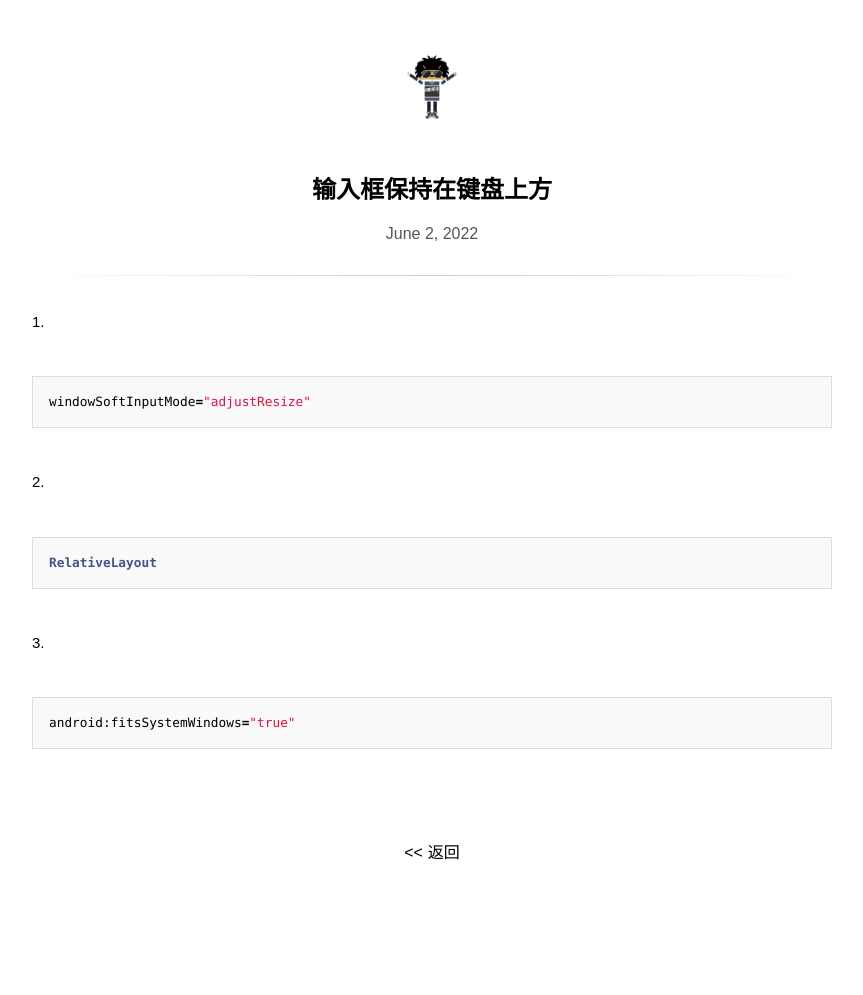
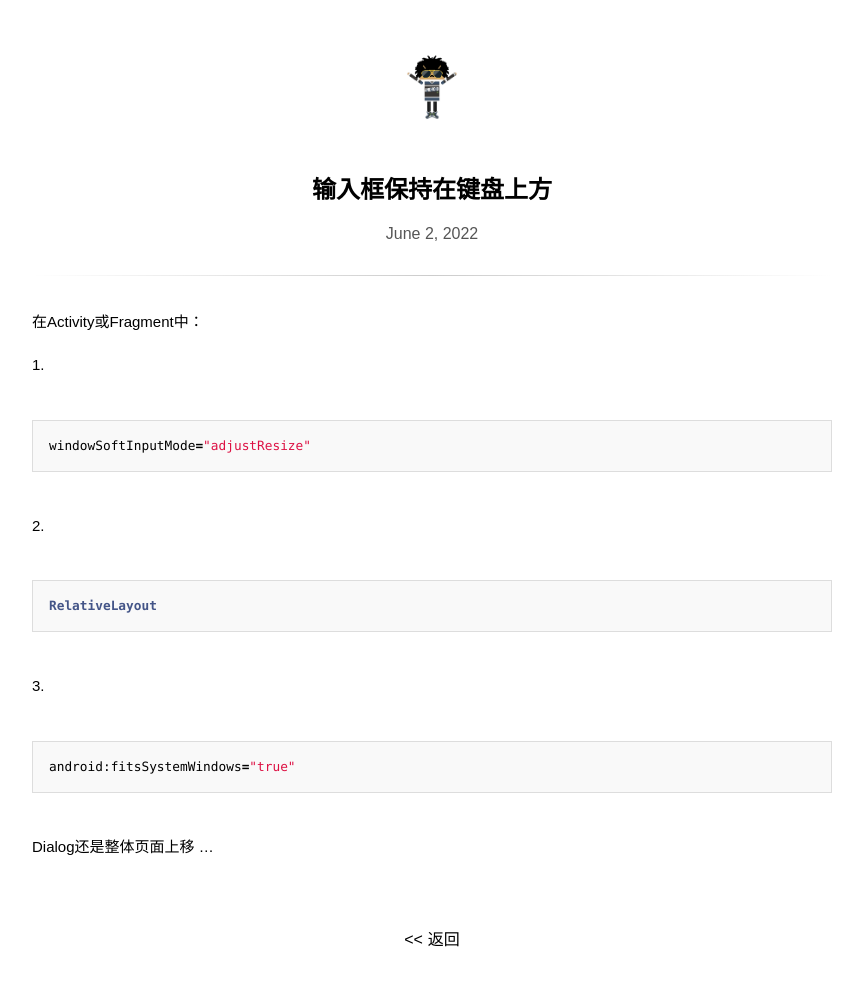
Before and after one commit to lvliheng/lvliheng.github.io, a Jekyll site: the page built from _posts/2022-06-02-EditText-SoftInputMethod.md, in a window 1280 px wide. Shown: the whole page, without its empty margins (208-1071 px from the left). Built offline with Jekyll 4.4.1, drawn with Linux system fonts in a browser that asks for light colours; some web fonts are replaced; before the commit the page ends 908 px from its top, so only the background shows below that.

Commit message:
Update 2022-06-02-EditText-SoftInputMethod.md

````diff
--- a/_posts/2022-06-02-EditText-SoftInputMethod.md
+++ b/_posts/2022-06-02-EditText-SoftInputMethod.md
@@ -1,6 +1,8 @@
 ---
 title: 输入框保持在键盘上方
 ---
+
+在Activity或Fragment中：
 
 1.
 ```java
@@ -14,3 +16,6 @@ RelativeLayout
 ```java
 android:fitsSystemWindows="true"
 ```
+
+Dialog还是整体页面上移
+...
````
